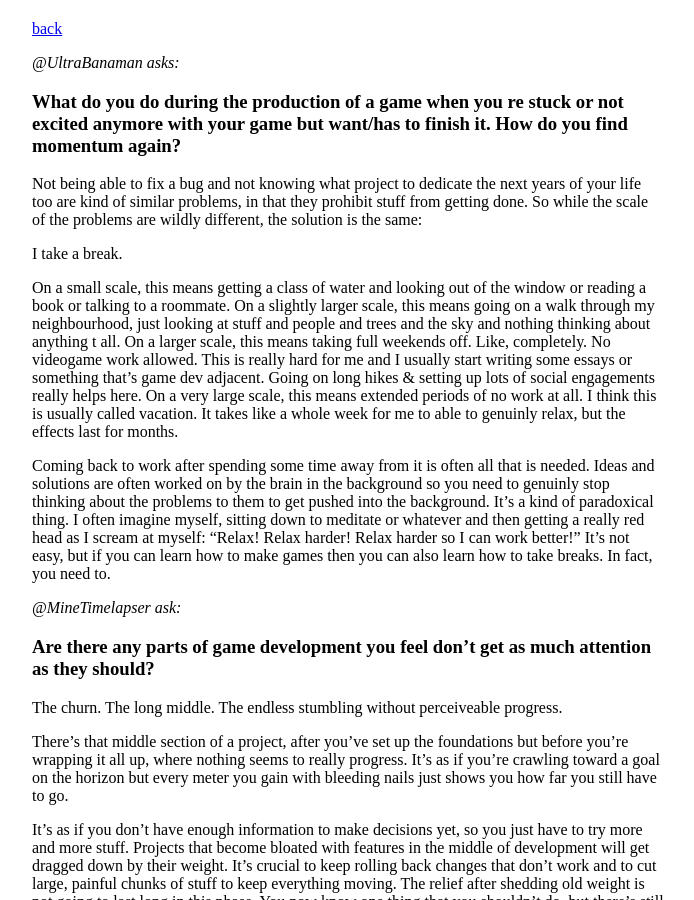
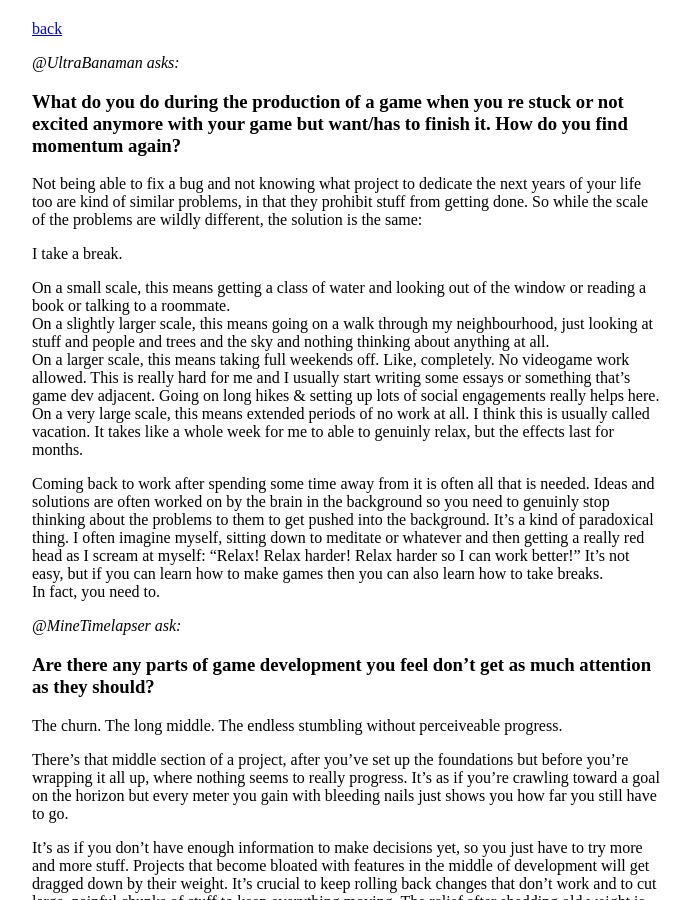
Before and after one commit to stuffedwombat/stuffedwombat.github.io, a Jekyll site: the page built from qa.md, in a window 1280 px wide and 900 px high. Shown: the whole window, without its empty margins (292-986 px from the left). Built offline with Jekyll 4.4.1, drawn with Linux system fonts in a browser that asks for light colours; our own code applies the rules of GitHub Pages for plain Markdown files; comment, search, counter and statistics services are not loaded.

Commit message:
Update qa.md

```diff
--- a/qa.md
+++ b/qa.md
@@ -7,12 +7,12 @@ Not being able to fix a bug and not knowing what project to dedicate the next ye
 
 I take a break.
 
-On a small scale, this means getting a class of water and looking out of the window or reading a book or talking to a roommate.
-On a  slightly larger scale, this means going on a walk through my neighbourhood, just looking at stuff and people and trees and the sky and nothing thinking about anything t all.
-On a larger scale, this means taking full weekends off. Like, completely. No videogame work allowed. This is really hard for me and I usually start writing some essays or something that's game dev adjacent. Going on long hikes & setting up lots of social engagements really helps here.
-On a very large scale, this means extended periods of no work at all. I think this is usually called vacation. It takes like a whole week for me to able to genuinly relax, but the effects last for months.
+On a small scale, this means getting a class of water and looking out of the window or reading a book or talking to a roommate.<br>
+On a  slightly larger scale, this means going on a walk through my neighbourhood, just looking at stuff and people and trees and the sky and nothing thinking about anything at all.<br>
+On a larger scale, this means taking full weekends off. Like, completely. No videogame work allowed. This is really hard for me and I usually start writing some essays or something that's game dev adjacent. Going on long hikes & setting up lots of social engagements really helps here.<br>
+On a very large scale, this means extended periods of no work at all. I think this is usually called vacation. It takes like a whole week for me to able to genuinly relax, but the effects last for months.<br>
 
-Coming back to work after spending some time away from it is often all that is needed. Ideas and solutions are often worked on by the brain in the background so you need to genuinly stop thinking about the problems to them to get pushed into the background. It's a kind of paradoxical thing. I often imagine myself, sitting down to meditate or whatever and then getting a really red head as I scream at myself: "Relax! Relax harder! Relax harder so I can work better!" It's not easy, but if you can learn how to make games then you can also learn how to take breaks. In fact, you need to.
+Coming back to work after spending some time away from it is often all that is needed. Ideas and solutions are often worked on by the brain in the background so you need to genuinly stop thinking about the problems to them to get pushed into the background. It's a kind of paradoxical thing. I often imagine myself, sitting down to meditate or whatever and then getting a really red head as I scream at myself: "Relax! Relax harder! Relax harder so I can work better!" It's not easy, but if you can learn how to make games then you can also learn how to take breaks. <br>In fact, you need to.
 
 
 *@MineTimelapser ask:*
```
